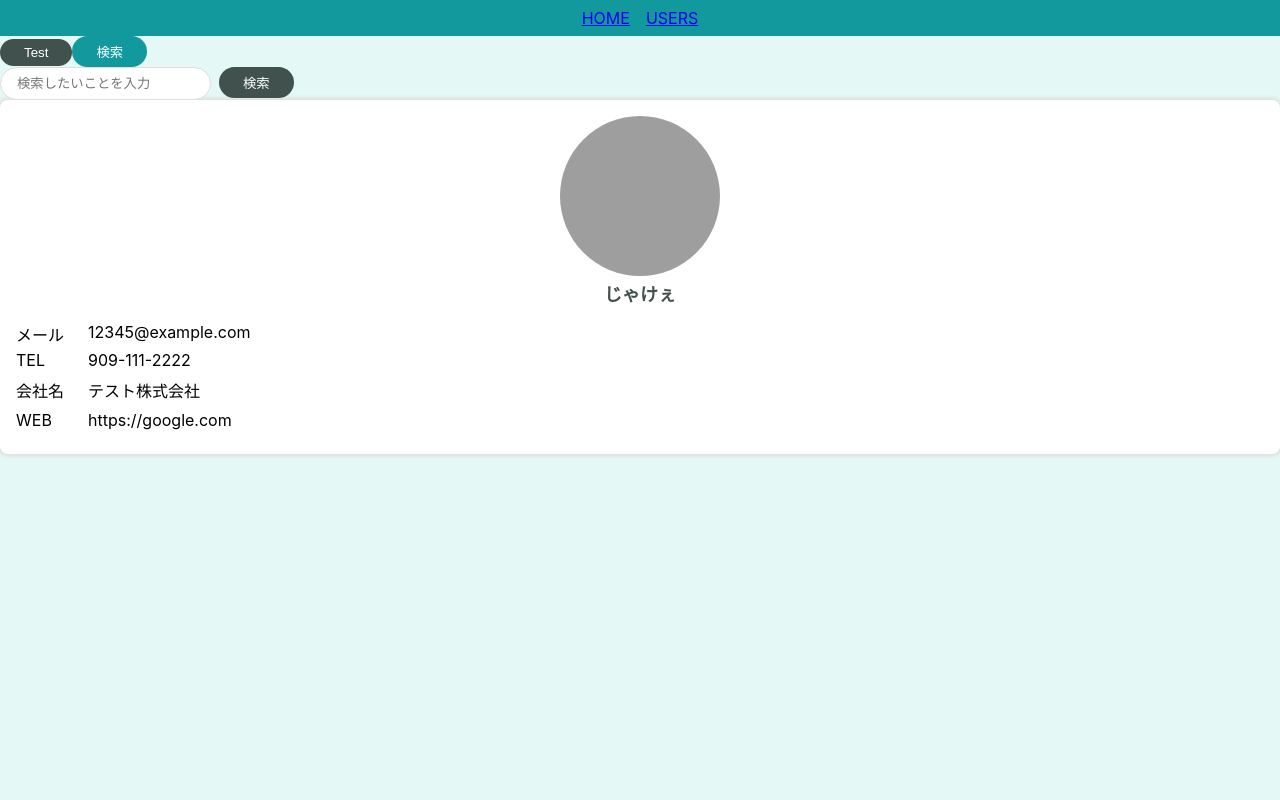
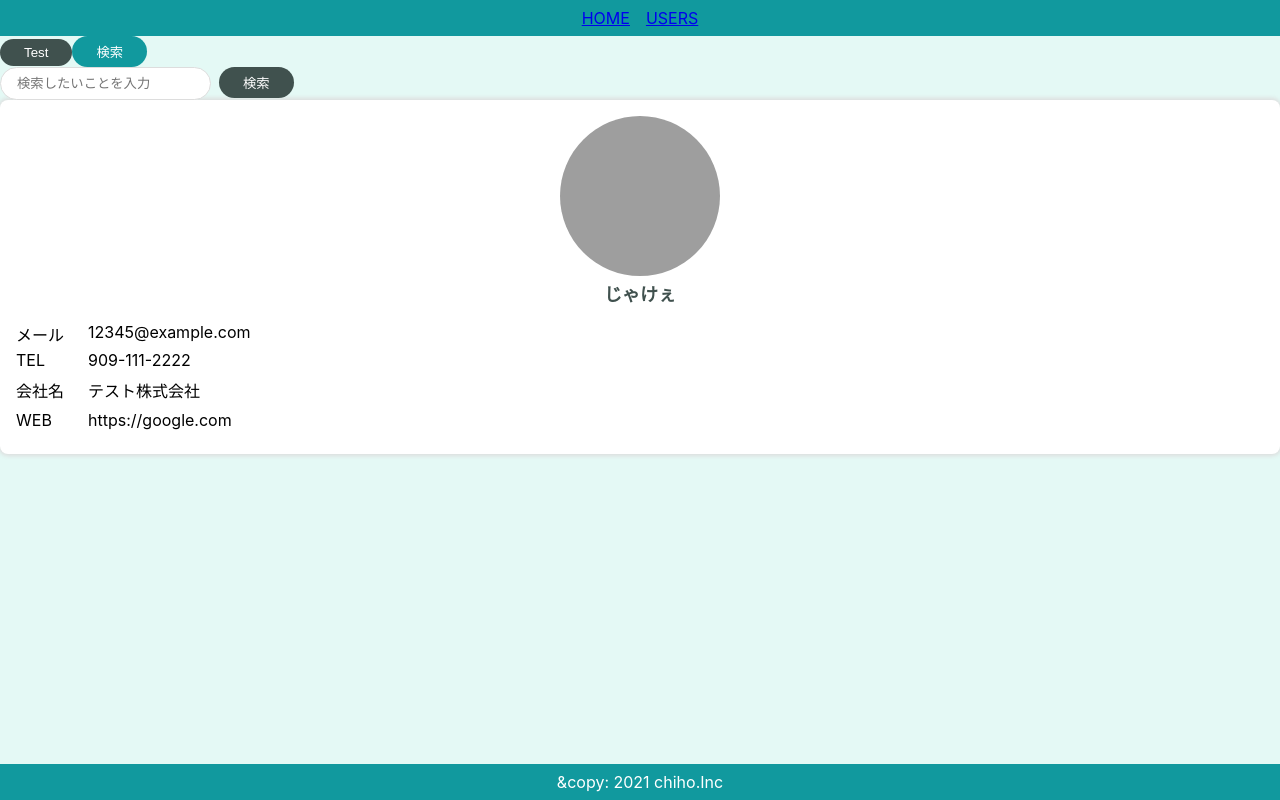
Before and after one commit to Chimoha31/React_Atomic_Design, a React (Create React App) app: page / in a window 1280 px wide. Built offline with nearby package versions, Linux system fonts and the light colour scheme; grey boxes are pictures that could not be loaded.

Commit message:
templete

```diff
--- a/src/App.css
+++ b/src/App.css
@@ -6,4 +6,6 @@
 body {
   background-color: #e4f9f5;
   margin: 0;
+  /* 画面の大きさMAXという意味 */
+  min-height: 100vh;
 }
--- a/src/App.js
+++ b/src/App.js
@@ -4,7 +4,8 @@ import PrimaryButton from "./components/atoms/button/PrimaryButton";
 import SecondaryButton from "./components/atoms/button/SecondaryButton";
 import SearchInput from "./components/molecules/SearchInput";
 import UserCard from "./components/organism/user/UserCard";
-import HeaderOnly from "./components/templetes/HeaderOnly";
+// import HeaderOnly from "./components/templetes/HeaderOnly";
+import DefaultLayout from './components/templetes/DefaultLayout';
 
 function App() {
   const user = {
@@ -21,13 +22,13 @@ function App() {
   return (
     // <div className="App">
     <BrowserRouter>
-      <HeaderOnly>
+      <DefaultLayout>
         <PrimaryButton>Test</PrimaryButton>
         <SecondaryButton>検索</SecondaryButton>
         <br />
         <SearchInput />
         <UserCard user={user}></UserCard>
-      </HeaderOnly>
+      </DefaultLayout>
     </BrowserRouter>
     // </div>
   );
--- a/src/components/atoms/layout/Footer.js
+++ b/src/components/atoms/layout/Footer.js
@@ -0,0 +1,23 @@
+// import { Link } from "react-router-dom";
+import styled from "styled-components";
+
+const Footer = () => {
+  return (
+    <SFooter>
+      &copy: 2021 chiho.Inc
+    </SFooter>
+  );
+};
+
+const SFooter = styled.footer`
+  background-color: #11999e;
+  color: #fff;
+  text-align: center;
+  padding: 8px 0;
+  position: fixed;
+  bottom: 0;
+  width: 100%;
+`;
+
+
+export default Footer;
--- a/src/components/templetes/DefaultLayout.js
+++ b/src/components/templetes/DefaultLayout.js
@@ -0,0 +1,16 @@
+import Header from '../atoms/layout/Header';
+import Footer from '../atoms/layout/Footer';
+
+const DefaultLayout = (props) => {
+  const { children } = props;
+
+  return (
+    <div>
+      <Header></Header>
+      {children}
+      <Footer></Footer>
+    </div>
+  );
+};
+
+export default DefaultLayout;
```
